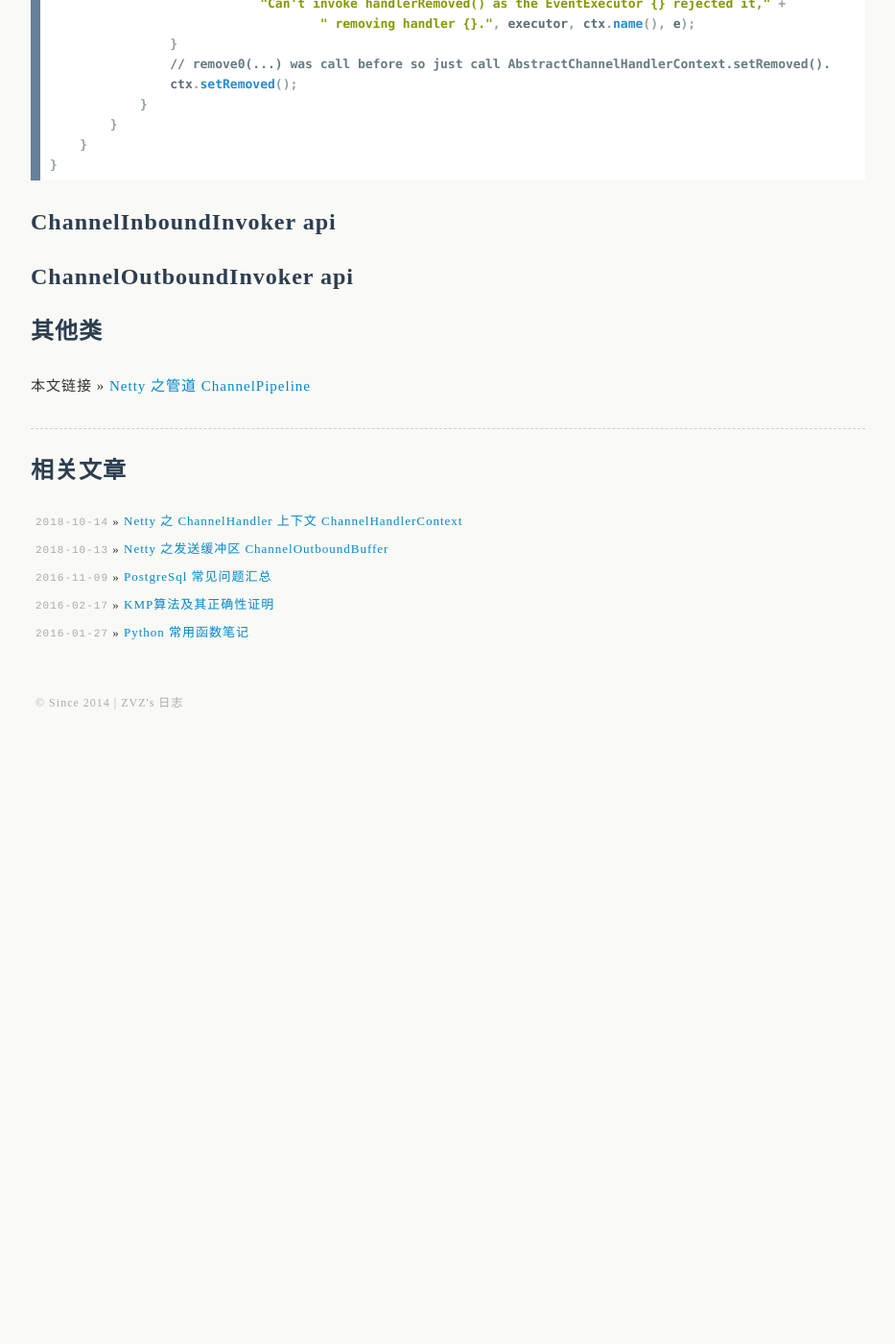
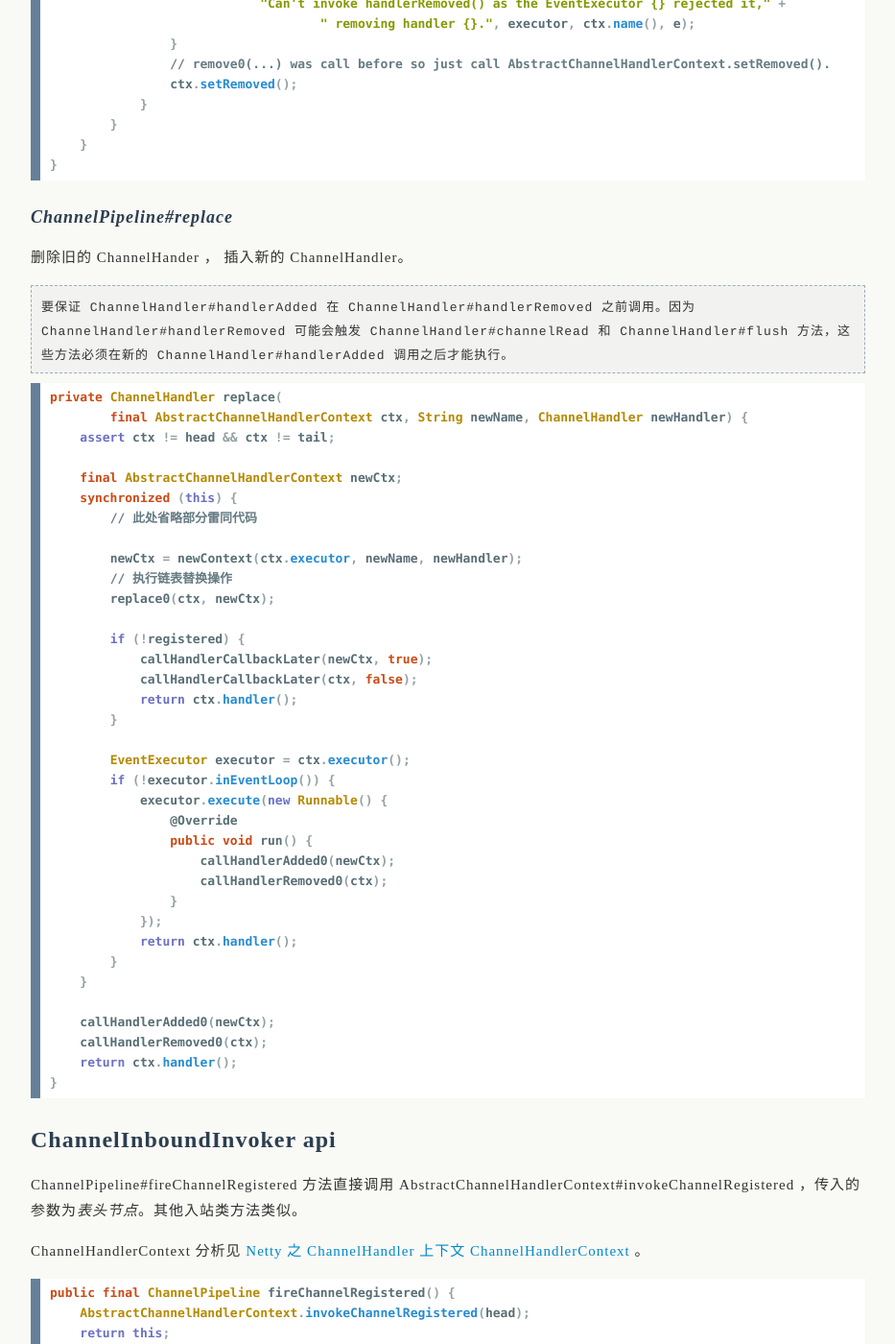
Before and after one commit to uxgnoz/uxgnoz.github.com, a Jekyll site: the page built from _posts/2018-10-20-netty-ChannelPipeline.md, in a window 1280 px wide and 1400 px high, scrolled down 7360 px. Shown: the whole window at 96% size, without its empty margins (173-1106 px from the left). Built offline with Jekyll 4.4.1, drawn with Linux system fonts in a browser that asks for light colours; comment, search, counter and statistics services are not loaded; before the commit the page ends 8121 px from its top, so only the background shows below that; some of the changed text lies outside the part shown.

Commit message:
_posts/2018-10-20-netty-ChannelPipeline.md

```diff
--- a/_posts/2018-10-20-netty-ChannelPipeline.md
+++ b/_posts/2018-10-20-netty-ChannelPipeline.md
@@ -76,7 +76,7 @@
 
 ### ChannelPipeline#addFirst
 
-创建传入参数 ChannelHandler 的 AbstractChannelHandlerContext 实例 newCtx，并插入到链表表头 head 之后。插入成功后，需要在相应的工作线程调用 ChannelHandler#handlerAdded 方法。
+ChannelPipeline#addFirst 创建传入参数 ChannelHandler 的 AbstractChannelHandlerContext 实例 newCtx，并插入到链表表头 head 之后。插入成功后，需要在相应的工作线程调用 ChannelHandler#handlerAdded 方法。
 
 如果此时 channel 尚未注册到相应的工作线程（event loop），则调用方法 $callHandlerCallbackLater() 往异步任务队列中添加任务，等 channel 注册工作线程成功后，触发 ChannelPipeline#callHandlerAddedForAllHandlers 异步执行ChannelHandler#handlerAdded 方法 。
 
@@ -361,15 +361,83 @@
 }
 {% endhighlight %}
 
+### ChannelPipeline#replace
+
+删除旧的 ChannelHander ， 插入新的 ChannelHandler。
+
+> 要保证 ChannelHandler#handlerAdded 在 ChannelHandler#handlerRemoved 之前调用。因为 ChannelHandler#handlerRemoved 可能会触发 ChannelHandler#channelRead 和 ChannelHandler#flush 方法，这些方法必须在新的 ChannelHandler#handlerAdded 调用之后才能执行。
+
+{% highlight java %}
+private ChannelHandler replace(
+        final AbstractChannelHandlerContext ctx, String newName, ChannelHandler newHandler) {
+    assert ctx != head && ctx != tail;
+
+    final AbstractChannelHandlerContext newCtx;
+    synchronized (this) {
+        // 此处省略部分雷同代码
+
+        newCtx = newContext(ctx.executor, newName, newHandler);
+        // 执行链表替换操作
+        replace0(ctx, newCtx);
+
+        if (!registered) {
+            callHandlerCallbackLater(newCtx, true);
+            callHandlerCallbackLater(ctx, false);
+            return ctx.handler();
+        }
+
+        EventExecutor executor = ctx.executor();
+        if (!executor.inEventLoop()) {
+            executor.execute(new Runnable() {
+                @Override
+                public void run() {
+                    callHandlerAdded0(newCtx);
+                    callHandlerRemoved0(ctx);
+                }
+            });
+            return ctx.handler();
+        }
+    }
+
+    callHandlerAdded0(newCtx);
+    callHandlerRemoved0(ctx);
+    return ctx.handler();
+}
+{% endhighlight %}
+
 ## ChannelInboundInvoker api
+
+ChannelPipeline#fireChannelRegistered 方法直接调用 AbstractChannelHandlerContext#invokeChannelRegistered ，传入的参数为*表头节点*。其他入站类方法类似。
+
+ChannelHandlerContext 分析见 [Netty 之 ChannelHandler 上下文 ChannelHandlerContext](http://anyteam.me/netty-ChannelHandlerContext/) 。
+
+{% highlight java %}
+public final ChannelPipeline fireChannelRegistered() {
+    AbstractChannelHandlerContext.invokeChannelRegistered(head);
+    return this;
+}
+{% endhighlight %}
 
 ## ChannelOutboundInvoker api
 
+ChannelPipeline#bind 从链表的尾部开始调用 ChannelHandlerContext#bind 方法。其他出站类方法类似。
+
+ChannelHandlerContext 分析见 [Netty 之 ChannelHandler 上下文 ChannelHandlerContext](http://anyteam.me/netty-ChannelHandlerContext/) 。
+
+{% highlight java %}
+public final ChannelFuture bind(SocketAddress localAddress) {
+    return tail.bind(localAddress);
+}
+{% endhighlight %}
+
 ## 其他类
 
+方法 #onUnhandledInboundXXX 处理没有被管道中的 ChannelHandler 处理的事件，要么做资源释放，要么为空方法。
 
+## 表头表尾
 
+HeadContext 为管道的表头节点，同时实现了 ChannelInboundHandler 和 ChannnelOutboundHandler。作为 ChannelInboundHandler ，它负责向后传递入站事件。作为 ChannnelOutboundHandler ，它负责利用 Channel@Unsafe 执行具体的出站事件，如数据发送，连接对端，绑定端口等等。
 
-{% highlight java %}
+TailContext 为管道尾部节点，同时实现了 ChannelInboundHandler 接口，它负责调用 ChannelPipeline#onUnhandledInboundXXX 方法消化未处理事件。
 
-{% endhighlight %}
+代码略。
```
